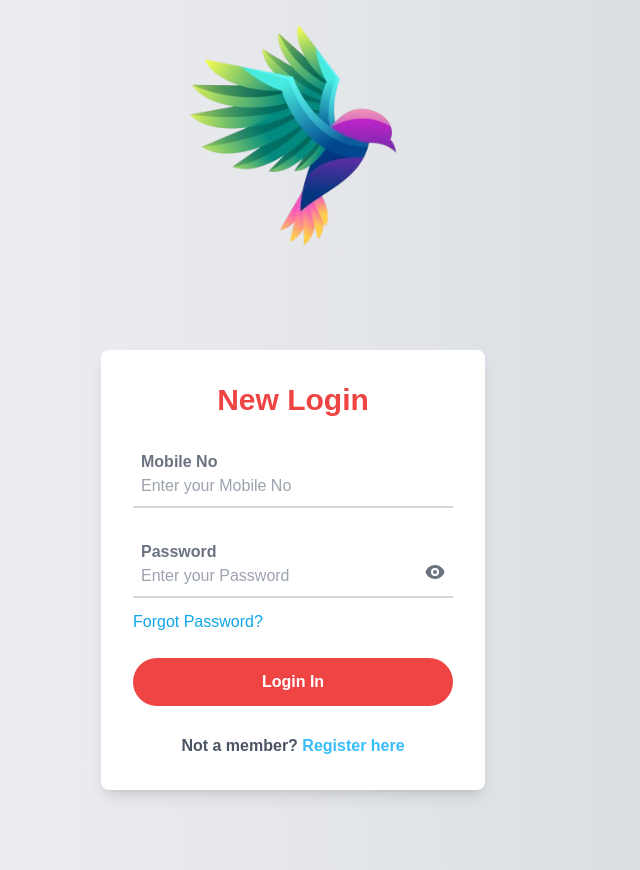
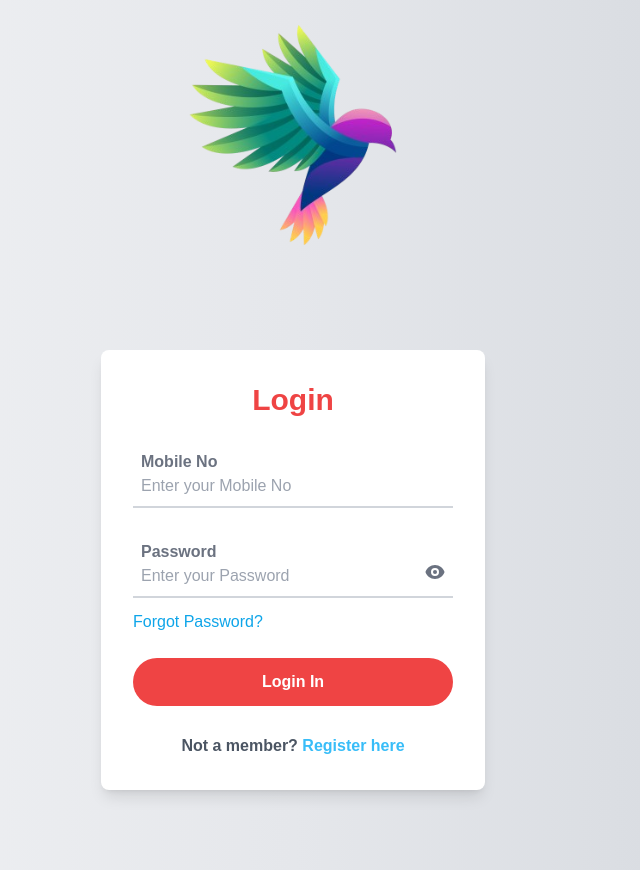
Before and after one commit to Narenweb/sms-next, a Next.js app: page /login in a window 1280 px wide. Shown: the whole page, without its empty margins (347-987 px from the left). Built offline with nearby package versions, Linux system fonts and the light colour scheme.

Commit message:
modified login file

```diff
--- a/app/login/page.jsx
+++ b/app/login/page.jsx
@@ -23,7 +23,7 @@ const LoginPage = () => {
     <div className="min-h-screen flex items-center justify-center flex-col">
       <Image src='/images/bird.png' alt='logo' width={138} height={38} priority="high" className='object-contain relative bottom-20 w-auto h-auto' />
       <div className="center bg-white p-8 rounded-lg shadow-lg sm:w-96 animate__animated animate__fadeIn relative bottom-20 w-11/12">
-        <h1 className="text-3xl font-bold text-center text-red-500">New Login</h1>
+        <h1 className="text-3xl font-bold text-center text-red-500">Login</h1>
         <form onSubmit={handleSubmit(onSubmit)} className="animate__animated animate__fadeInUp">
           <TextInput
             control={control}
```
